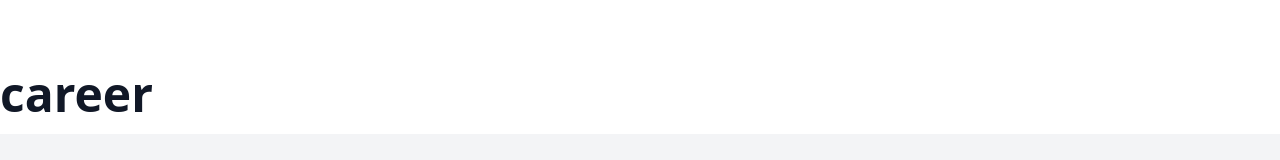
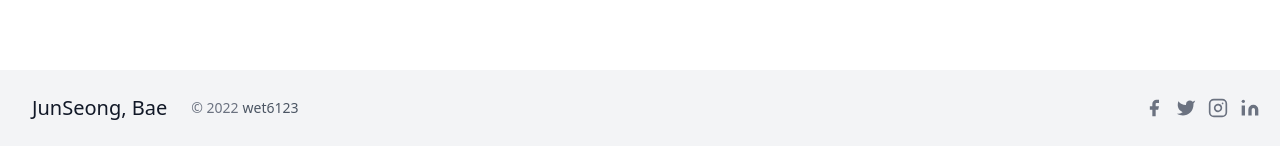
Before and after one commit to wet6123/wet6123_portfolio, a Next.js app: page / in a window 1280 px wide. Shown: the part 5901-6061 px from the top of the page. Built offline with nearby package versions, Linux system fonts and the light colour scheme; a web font is replaced by a local one.

Commit message:
refactor: 커리어 페이지 임시 삭제

```diff
--- a/pages/index.tsx
+++ b/pages/index.tsx
@@ -22,7 +22,7 @@ export default function Home() {
       <Skills />
       <Archiving />
       <Projects />
-      <Career />
+      {/* <Career /> */}
     </Layout>
   );
 }
```
